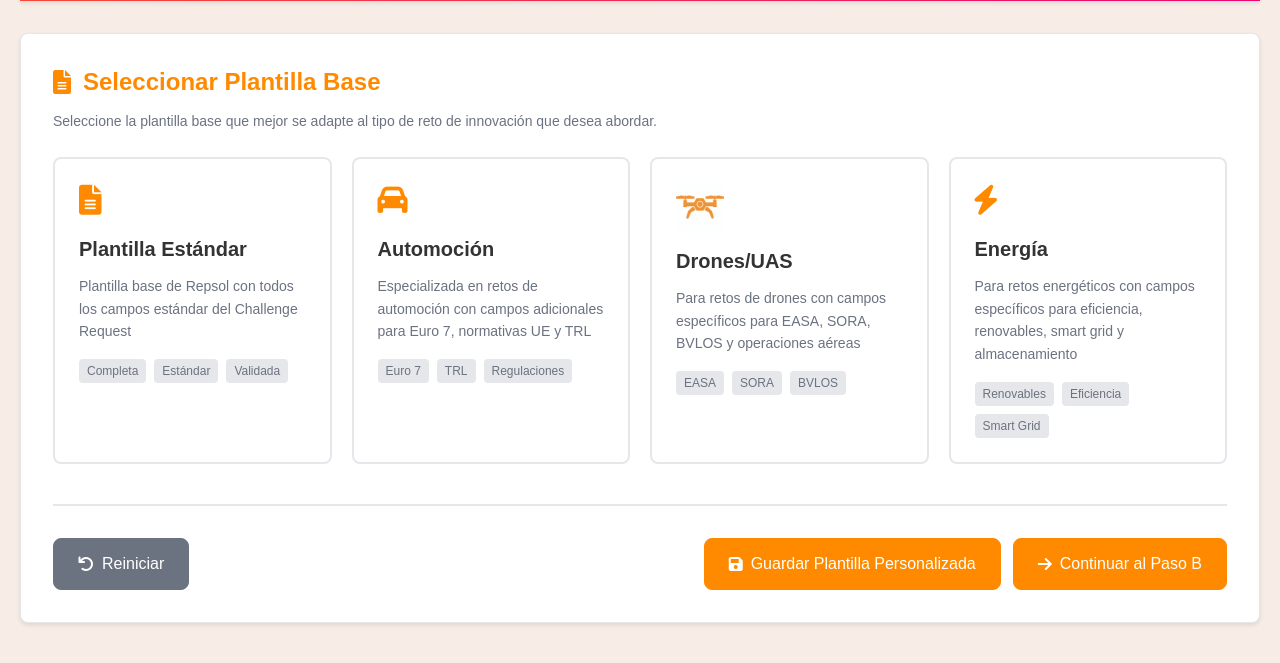
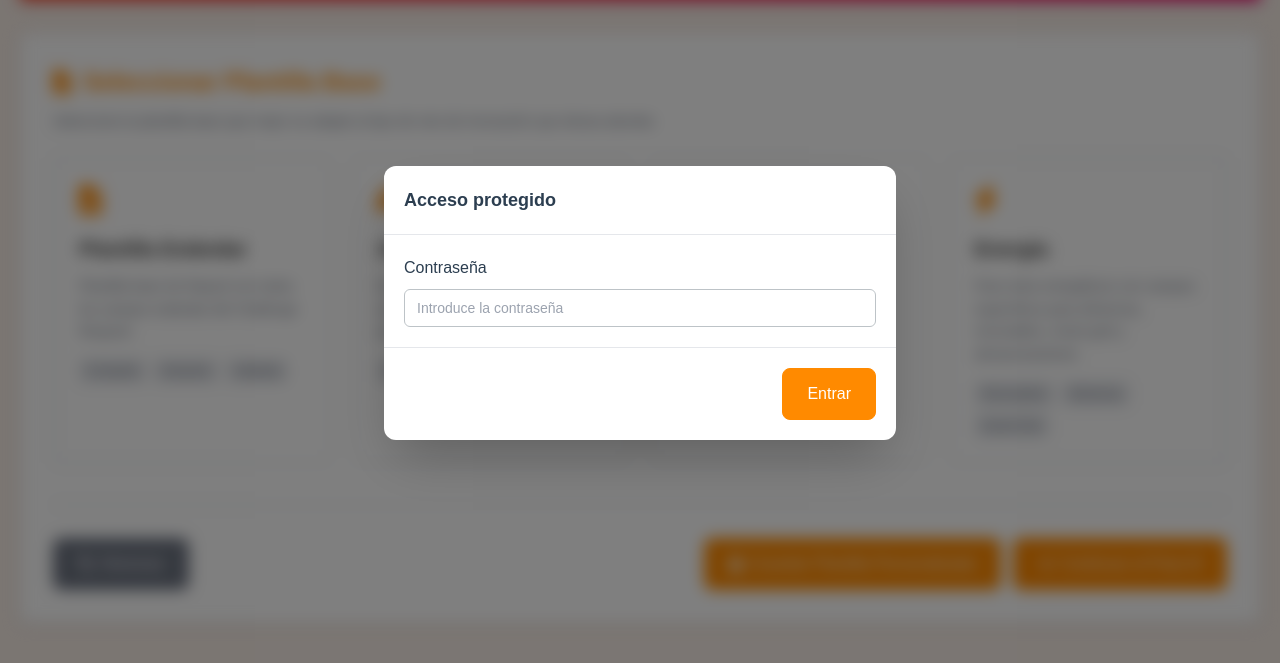
Before and after one commit to hormigo69/scouting, a website: page code/index.html in a window 1280 px wide. Shown: the part 97-760 px from the top of the page. Drawn offline with Linux system fonts and the light colour scheme.

Commit message:
feat: modal de contraseña con difuminado y persistencia (Scouting865697308)

```diff
--- a/code/index.html
+++ b/code/index.html
@@ -8,8 +8,8 @@
     <link rel="stylesheet" href="styles-repsol.css">
     <link href="https://cdnjs.cloudflare.com/ajax/libs/font-awesome/6.0.0/css/all.min.css" rel="stylesheet">
 </head>
-<body class="font-sans bg-applus-gray-50 min-h-screen text-applus-gray-600 leading-relaxed">
-    <div class="max-w-7xl mx-auto p-5">
+<body class="font-sans bg-applus-gray-50 min-h-screen text-applus-gray-600 leading-relaxed locked">
+    <div id="app-root" class="max-w-7xl mx-auto p-5">
         <!-- Header -->
         <header class="bg-gradient-to-br from-applus-orange to-applus-orange-light py-5 mb-8 shadow-applus text-white">
             <div class="flex justify-between items-center max-w-6xl mx-auto px-5">
@@ -600,6 +600,25 @@
         </div>
     </div>
 
+    <!-- Password Modal (bloquea acceso hasta introducir contraseña) -->
+    <div class="modal-overlay" id="passwordModal" style="display: flex;">
+        <div class="modal-content">
+            <div class="flex justify-between items-center p-5 border-b border-applus-gray-200">
+                <h3 class="text-applus-gray-700 text-lg font-semibold">Acceso protegido</h3>
+            </div>
+            <div class="p-5">
+                <div class="flex flex-col gap-2">
+                    <label for="accessPassword" class="font-medium text-applus-gray-700">Contraseña</label>
+                    <input type="password" id="accessPassword" class="form-input" placeholder="Introduce la contraseña">
+                    <div id="passwordError" class="text-sm text-red-500 mt-2" style="display: none;">Contraseña incorrecta</div>
+                </div>
+            </div>
+            <div class="flex justify-end gap-3 p-5 border-t border-applus-gray-200">
+                <button class="btn-applus-primary" id="passwordSubmitBtn">Entrar</button>
+            </div>
+        </div>
+    </div>
+
     <script src="script.js"></script>
     <script src="step-b.js"></script>
     <script src="step-c.js"></script>
--- a/code/script.js
+++ b/code/script.js
@@ -360,6 +360,9 @@ document.addEventListener('DOMContentLoaded', async function() {
     initializeCustomizationPanel();
     initializeModal();
     initializeActions();
+
+    // Password gate: lock until correct password is provided
+    initializePasswordGate();
 
     // Show loading complete message
     console.log('Application initialized successfully');
@@ -908,6 +911,53 @@ document.addEventListener('DOMContentLoaded', function() {
     }
 });
 
+// ---------------- Password Gate ----------------
+function initializePasswordGate() {
+    const PASSWORD = 'Scouting8656$$';
+    const modal = document.getElementById('passwordModal');
+    const input = document.getElementById('accessPassword');
+    const submitBtn = document.getElementById('passwordSubmitBtn');
+    const errorMsg = document.getElementById('passwordError');
+
+    if (!modal || !input || !submitBtn) {
+        return;
+    }
+
+    // If already validated in this session, skip
+    const unlocked = sessionStorage.getItem('scouting_unlocked');
+    if (unlocked === 'true') {
+        unlockApp(modal);
+        return;
+    }
+
+    document.body.classList.add('locked');
+    modal.style.display = 'flex';
+
+    const validate = () => {
+        const value = input.value || '';
+        if (value === PASSWORD) {
+            sessionStorage.setItem('scouting_unlocked', 'true');
+            unlockApp(modal);
+        } else {
+            if (errorMsg) errorMsg.style.display = 'block';
+            input.value = '';
+            input.focus();
+        }
+    };
+
+    submitBtn.addEventListener('click', validate);
+    input.addEventListener('keydown', (e) => {
+        if (e.key === 'Enter') {
+            validate();
+        }
+    });
+}
+
+function unlockApp(modal) {
+    document.body.classList.remove('locked');
+    if (modal) modal.style.display = 'none';
+}
+
 function initializeStepB() {
     // This function will be called when step-b.js is loaded
     if (typeof initializeStepBContent === 'function') {
```
Also changed, not shown: code/styles.css.
